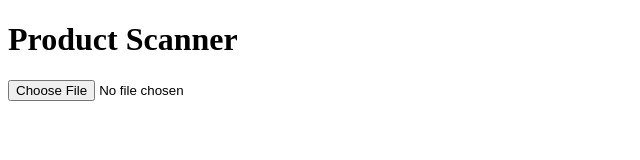
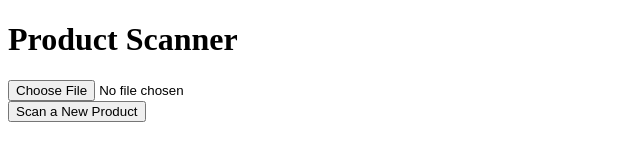
Before and after one commit to AsadAyub88/Boycottbarcode, a plain HTML site: page index.html in a window 1280 px wide. Shown: the whole page, without its empty margins (0-640 px from the left). Drawn offline with Linux system fonts and the light colour scheme.

Commit message:
Update index.html

```diff
--- a/index.html
+++ b/index.html
@@ -12,6 +12,7 @@
     <h1>Product Scanner</h1>
     <input type="file" accept="image/*" capture="camera" id="fileInput">
     <div id="result"></div>
+    <button id="scanNewProduct">Scan a New Product</button>
 
     <script src="app.js"></script>
 </body>
```
